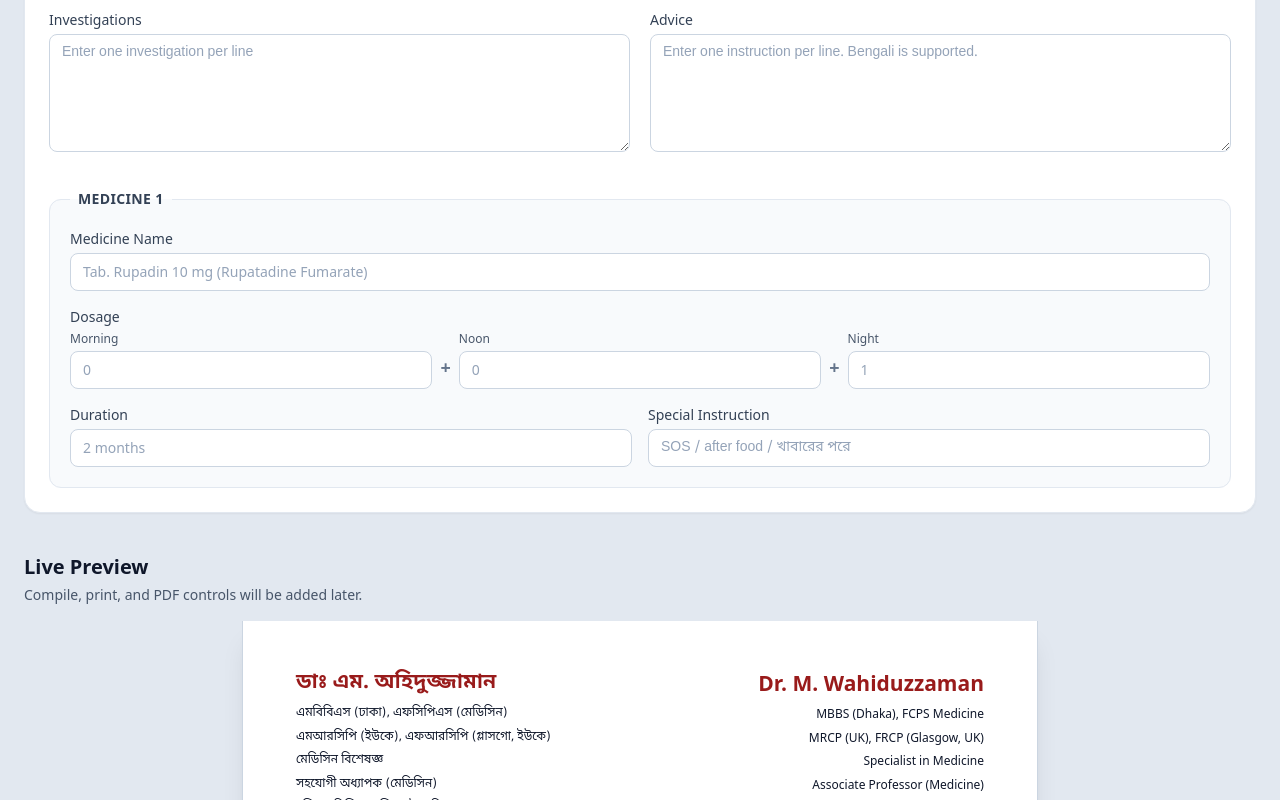
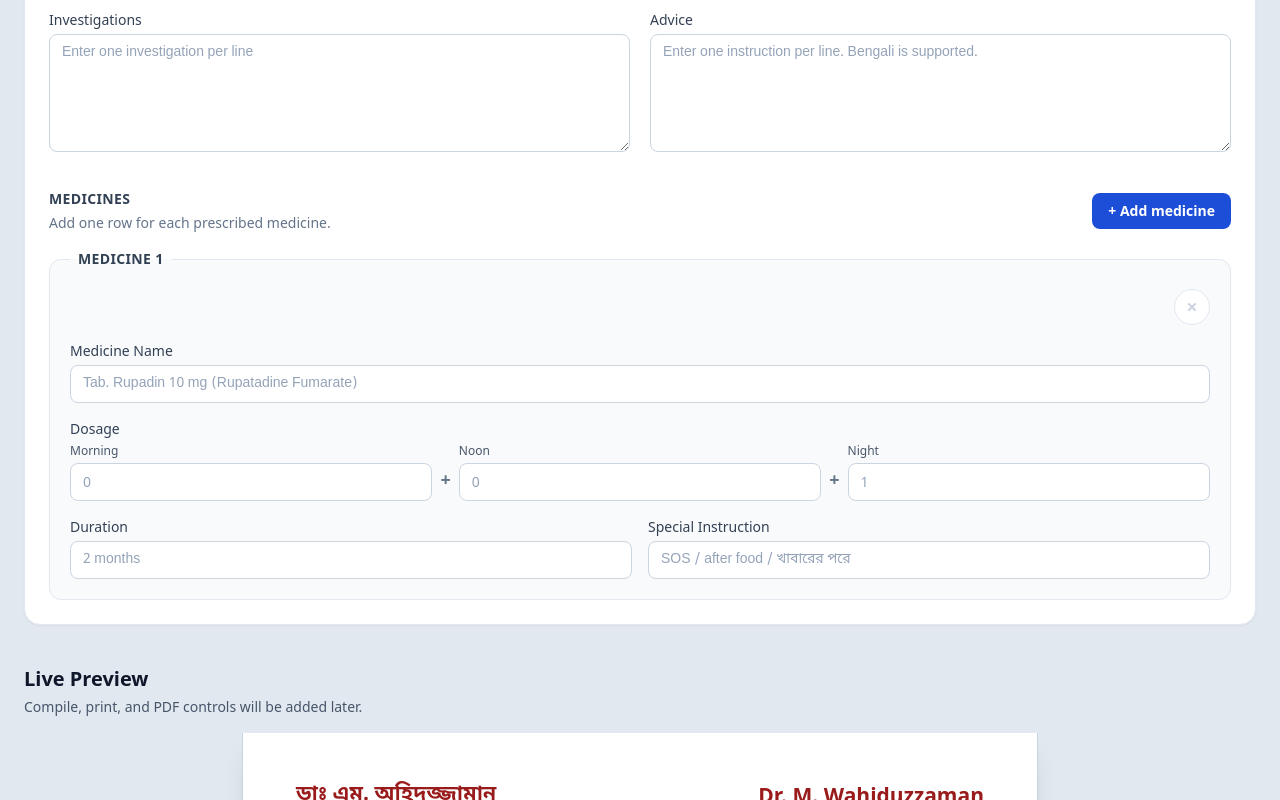
Before and after one commit to dev-kawser/rx-prescription, a React (Vite) app: page / in a window 1280 px wide. Shown: the part 674-1474 px from the top of the page. Built offline with nearby package versions, Linux system fonts and the light colour scheme.

Commit message:
feat: render dynamic medicine rows

```diff
--- a/src/components/PrescriptionForm.jsx
+++ b/src/components/PrescriptionForm.jsx
@@ -1,3 +1,5 @@
+import MedicineRow from './MedicineRow'
+
 const INPUT_CLASSES =
     'mt-1 w-full rounded-lg border border-slate-300 bg-white px-3 py-2 text-sm text-slate-900 outline-none transition placeholder:text-slate-400 focus:border-blue-600 focus:ring-2 focus:ring-blue-100'
 
@@ -28,8 +30,9 @@ function PrescriptionForm({
     prescription,
     onFieldChange,
     onMedicineChange,
+    onAddMedicine,
+    onRemoveMedicine,
 }) {
-    const medicine = prescription.medicines[0]
 
     function handleSubmit(event) {
         event.preventDefault()
@@ -206,157 +209,43 @@ function PrescriptionForm({
                 </div>
             </fieldset>
 
-            <fieldset className="mt-8 rounded-xl border border-slate-200 bg-slate-50 p-5">
-                <legend className="px-2 text-sm font-bold uppercase tracking-wide text-slate-700">
-                    Medicine 1
-                </legend>
+            <section className="mt-8" aria-labelledby="medicines-heading">
+                <div className="flex flex-wrap items-center justify-between gap-3">
+                    <div>
+                        <h3
+                            id="medicines-heading"
+                            className="text-sm font-bold uppercase tracking-wide text-slate-700"
+                        >
+                            Medicines
+                        </h3>
 
-                <div className="grid gap-4 lg:grid-cols-2">
-                    <label
-                        htmlFor="medicineName"
-                        className="text-sm font-medium text-slate-700 lg:col-span-2"
-                    >
-                        Medicine Name
-
-                        <input
-                            id="medicineName"
-                            name="medicineName"
-                            type="text"
-                            value={medicine.name}
-                            onChange={(event) =>
-                                onMedicineChange(0, 'name', event.target.value)
-                            }
-                            placeholder="Tab. Rupadin 10 mg (Rupatadine Fumarate)"
-                            className={INPUT_CLASSES}
-                        />
-                    </label>
-
-                    <div className="lg:col-span-2">
-                        <p className="text-sm font-medium text-slate-700">
-                            Dosage
+                        <p className="mt-1 text-sm text-slate-500">
+                            Add one row for each prescribed medicine.
                         </p>
-
-                        <div className="mt-1 grid grid-cols-[1fr_auto_1fr_auto_1fr] items-end gap-2">
-                            <label
-                                htmlFor="medicineMorning"
-                                className="text-xs font-medium text-slate-600"
-                            >
-                                Morning
-
-                                <input
-                                    id="medicineMorning"
-                                    name="medicineMorning"
-                                    type="text"
-                                    value={medicine.morning}
-                                    onChange={(event) =>
-                                        onMedicineChange(
-                                            0,
-                                            'morning',
-                                            event.target.value,
-                                        )
-                                    }
-                                    placeholder="0"
-                                    className={INPUT_CLASSES}
-                                />
-                            </label>
-
-                            <span
-                                aria-hidden="true"
-                                className="pb-2 text-lg font-bold text-slate-500"
-                            >
-                                +
-                            </span>
-
-                            <label
-                                htmlFor="medicineNoon"
-                                className="text-xs font-medium text-slate-600"
-                            >
-                                Noon
-
-                                <input
-                                    id="medicineNoon"
-                                    name="medicineNoon"
-                                    type="text"
-                                    value={medicine.noon}
-                                    onChange={(event) =>
-                                        onMedicineChange(0, 'noon', event.target.value)
-                                    }
-                                    placeholder="0"
-                                    className={INPUT_CLASSES}
-                                />
-                            </label>
-
-                            <span
-                                aria-hidden="true"
-                                className="pb-2 text-lg font-bold text-slate-500"
-                            >
-                                +
-                            </span>
-
-                            <label
-                                htmlFor="medicineNight"
-                                className="text-xs font-medium text-slate-600"
-                            >
-                                Night
-
-                                <input
-                                    id="medicineNight"
-                                    name="medicineNight"
-                                    type="text"
-                                    value={medicine.night}
-                                    onChange={(event) =>
-                                        onMedicineChange(0, 'night', event.target.value)
-                                    }
-                                    placeholder="1"
-                                    className={INPUT_CLASSES}
-                                />
-                            </label>
-                        </div>
                     </div>
 
-                    <label
-                        htmlFor="medicineDuration"
-                        className="text-sm font-medium text-slate-700"
+                    <button
+                        type="button"
+                        onClick={onAddMedicine}
+                        className="inline-flex items-center rounded-lg bg-blue-700 px-4 py-2 text-sm font-semibold text-white transition hover:bg-blue-800 focus:outline-none focus:ring-2 focus:ring-blue-300 focus:ring-offset-2"
                     >
-                        Duration
+                        + Add medicine
+                    </button>
+                </div>
 
-                        <input
-                            id="medicineDuration"
-                            name="medicineDuration"
-                            type="text"
-                            value={medicine.duration}
-                            onChange={(event) =>
-                                onMedicineChange(0, 'duration', event.target.value)
-                            }
-                            placeholder="2 months"
-                            className={INPUT_CLASSES}
+                <div className="mt-4 space-y-5">
+                    {prescription.medicines.map((medicine, index) => (
+                        <MedicineRow
+                            key={medicine.id}
+                            medicine={medicine}
+                            rowNumber={index + 1}
+                            canRemove={prescription.medicines.length > 1}
+                            onChange={onMedicineChange}
+                            onRemove={onRemoveMedicine}
                         />
-                    </label>
-
-                    <label
-                        htmlFor="medicineInstruction"
-                        className="text-sm font-medium text-slate-700"
-                    >
-                        Special Instruction
-
-                        <input
-                            id="medicineInstruction"
-                            name="medicineInstruction"
-                            type="text"
-                            value={medicine.instruction}
-                            onChange={(event) =>
-                                onMedicineChange(
-                                    0,
-                                    'instruction',
-                                    event.target.value,
-                                )
-                            }
-                            placeholder="SOS / after food / খাবারের পরে"
-                            className={`${INPUT_CLASSES} font-bengali`}
-                        />
-                    </label>
+                    ))}
                 </div>
-            </fieldset>
+            </section>
         </form>
     )
 }
```
